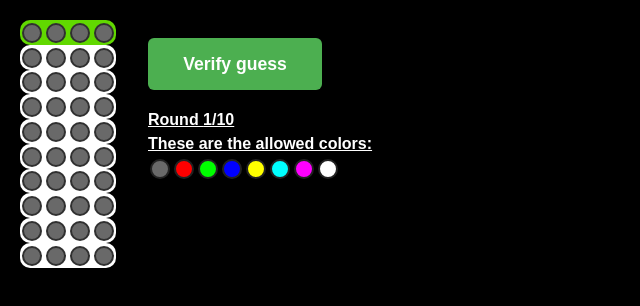
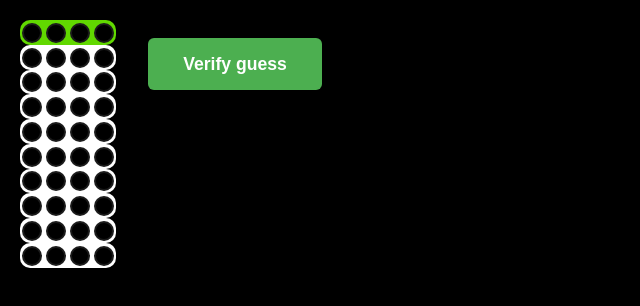
Before and after one commit to lime999/mastermind-react, a Next.js app: page / in a window 1280 px wide. Shown: the top 306 px of the page, without its empty margins (0-640 px from the left). Built offline with nearby package versions, Linux system fonts and the light colour scheme.

Commit message:
Farbe der Pins am Anfang anders, Runden und mögliche Farben Anzeige gelöscht, nicht möglich die Kombination zu prüfen falls nicht alle pins ausgewählt wurden.

```diff
--- a/src/app/checkSolution.tsx
+++ b/src/app/checkSolution.tsx
@@ -1,4 +1,3 @@
-import { setFlagsFromString } from "v8";
 
 export function checkSolution(
   finishedGame: boolean,
@@ -7,14 +6,19 @@ export function checkSolution(
   round: number,
   setAlertMessage: Function,
   setRound: Function,
-  setFinishedGame: Function
+  setFinishedGame: Function,
+  activatedPins: boolean[][],
+  setResults: Function
 ) {
   if (round >= 10) {
     setAlertMessage("The game is over");
     setFinishedGame(true);
     return
-  } else if ( finishedGame ) {
+  } else if (finishedGame) {
     setAlertMessage("The game is over");
+    return;
+  } else if (activatedPins[round - 1].includes(false)) {
+    setAlertMessage("Please fill all pins before checking the solution");
     return;
   }
 
@@ -48,6 +52,14 @@ export function checkSolution(
 
   setRound(round + 1);
   setAlertMessage(
-    numberOfCorrectColorsInCorrectPosition < 4 ? `You have ${numberOfCorrectColorsInCorrectPosition} colors in the correct position, ${numberOfCorrectColorsInWrongPosition} correct colors in the wrong position ` : "You cracked the code!", setFinishedGame(numberOfCorrectColorsInCorrectPosition === 4));
-  return [numberOfCorrectColorsInCorrectPosition, numberOfCorrectColorsInWrongPosition];
+    numberOfCorrectColorsInCorrectPosition < 4 ? `You have ${numberOfCorrectColorsInCorrectPosition} colors in the correct position and ${numberOfCorrectColorsInWrongPosition} correct colors in the wrong position ` : "You cracked the code!", setFinishedGame(numberOfCorrectColorsInCorrectPosition === 4)
+  );
+  setResults((prev: number[][]) => {
+    const updated = prev.map((roundResults, idx) =>
+      idx === round - 1
+        ? [numberOfCorrectColorsInCorrectPosition, numberOfCorrectColorsInWrongPosition]
+        : roundResults
+    );
+    return updated;
+  });
 }
--- a/src/app/exampleColors.tsx
+++ /dev/null
@@ -1,9 +0,0 @@
-import { colors } from './pinColors';
-
-export function exampleColors() {
-  const buttons = [];
-  for (let i = 0; i < 8; i++) {
-    buttons.push(<button key={i} className="pin" style={{ backgroundColor: colors[i] }}></button>);
-  }
-  return buttons;
-}
--- a/src/app/page.tsx
+++ b/src/app/page.tsx
@@ -1,7 +1,6 @@
 "use client";
 
 import { useState } from "react";
-import { exampleColors } from "./exampleColors";
 import { generateSolution } from "./generateSolution";
 import { checkSolution } from "./checkSolution";
 import { Row } from "./row";
@@ -11,17 +10,24 @@ const generatedSolution = generateSolution();
 
 export default function Board() {
 
-  const [finishedGame, setFinishedGame] = useState(false);
-  const [solution, setSolution] = useState(generatedSolution);
+  const [results, setResults] = useState<number[][]>(
+    Array(10).fill(null).map(() => [0, 0])
+  );
+
   const [rowColors, setRowColors] = useState(
     Array(10).fill(null).map(() => [0, 0, 0, 0])
   );
+
+  const [activatedPins, setActivatedPins] = useState(
+    Array(10).fill(null).map(() => [false, false, false, false])
+  );
+
   const [selectedPin, setSelectedPin] = useState<{ row: number; pin: number } | null>(null);
-
   const [popupVisible, setPopupVisible] = useState(false);
-
   const [alertMessage, setAlertMessage] = useState("");
   const [round, setRound] = useState(1);
+  const [finishedGame, setFinishedGame] = useState(false);
+  const [solution, setSolution] = useState(generatedSolution);
 
   const handleColorChange = (rowId: number, pinId: number, newColor: number) => {
     setSelectedPin({ row: rowId, pin: pinId });
@@ -30,6 +36,14 @@ export default function Board() {
       const updated = prev.map((row, idx) =>
         idx === rowId
           ? row.map((color, pIdx) => pIdx === pinId ? newColor : color)
+          : row
+      );
+      return updated;
+    });
+    setActivatedPins(prev => {
+      const updated = prev.map((row, idx) =>
+        idx === rowId
+          ? row.map((activated, pIdx) => pIdx === pinId ? true : activated)
           : row
       );
       return updated;
@@ -63,6 +77,7 @@ export default function Board() {
               enabled={round - 1 === rowId}
               openPopup={(rowId, pinId) => { setPopupVisible(true); setSelectedPin({ row: rowId, pin: pinId }); }}
               selectedPin={selectedPin}
+              activatedPins={activatedPins}
             />
           ))}
         </div>
@@ -70,14 +85,11 @@ export default function Board() {
         <div className="side-panel">
           <button
             className="check-solution-btn"
-            onClick={() => checkSolution(finishedGame, rowColors[round - 1], solution, round, setAlertMessage, setRound, setFinishedGame)}
+            onClick={() => checkSolution(finishedGame, rowColors[round - 1], solution, round, setAlertMessage, setRound, setFinishedGame, activatedPins, setResults)}
           >
             Verify guess
           </button>
           <h2>{alertMessage}</h2>
-          <h1>Round {round}/10</h1>
-          <h1>These are the allowed colors:</h1>
-          <div>{exampleColors()}</div>
         </div>
       </div>
     </div>
--- a/src/app/pin.tsx
+++ b/src/app/pin.tsx
@@ -6,10 +6,11 @@ type pinProps = {
   enabled: boolean;
   color: number;
   openPopup: (rowId: number, pinId: number) => void;
-  selectedPin : { row: number; pin: number } | null;
+  selectedPin: { row: number; pin: number } | null;
+  activatedPins: boolean[][];
 };
 
-export function Pin({ id, rowId, enabled, color, openPopup, selectedPin }: pinProps) {
+export function Pin({ id, rowId, enabled, color, openPopup, selectedPin, activatedPins }: pinProps) {
   function handleClick() {
     if (!enabled) {
       return;
@@ -19,7 +20,7 @@ export function Pin({ id, rowId, enabled, color, openPopup, selectedPin }: pinPr
 
   return (
     <button
-      style={{ background: colors[color], border : selectedPin && selectedPin.row === rowId && selectedPin.pin === id ? '4px solid #000000' : '2px solid #222222cc' }}
+      style={{ background: activatedPins[rowId][id] ? colors[color] : '#000', border: selectedPin && selectedPin.row === rowId && selectedPin.pin === id ? '4px solid #000000' : '2px solid #222222cc' }}
       className="pin"
       onClick={handleClick}
     ></button>
--- a/src/app/row.tsx
+++ b/src/app/row.tsx
@@ -6,9 +6,10 @@ type RowProps = {
   enabled: boolean;
   openPopup: (rowId: number, pinId: number) => void;
   selectedPin: { row: number; pin: number } | null;
+  activatedPins: boolean[][];
 };
 
-export function Row({ rowId, pinColors, enabled, openPopup, selectedPin }: RowProps) {
+export function Row({ rowId, pinColors, enabled, openPopup, selectedPin, activatedPins }: RowProps) {
   return (
     <div className="row" style={{ background: enabled ? "#61d800ff" : "#ffffffff" }}>
       {[0, 1, 2, 3].map((pinId) => (
@@ -22,6 +23,7 @@ export function Row({ rowId, pinColors, enabled, openPopup, selectedPin }: RowPr
             openPopup(rowId, pinId);
           }}
           selectedPin={selectedPin}
+          activatedPins={activatedPins}
         />
       ))}
     </div>
```
